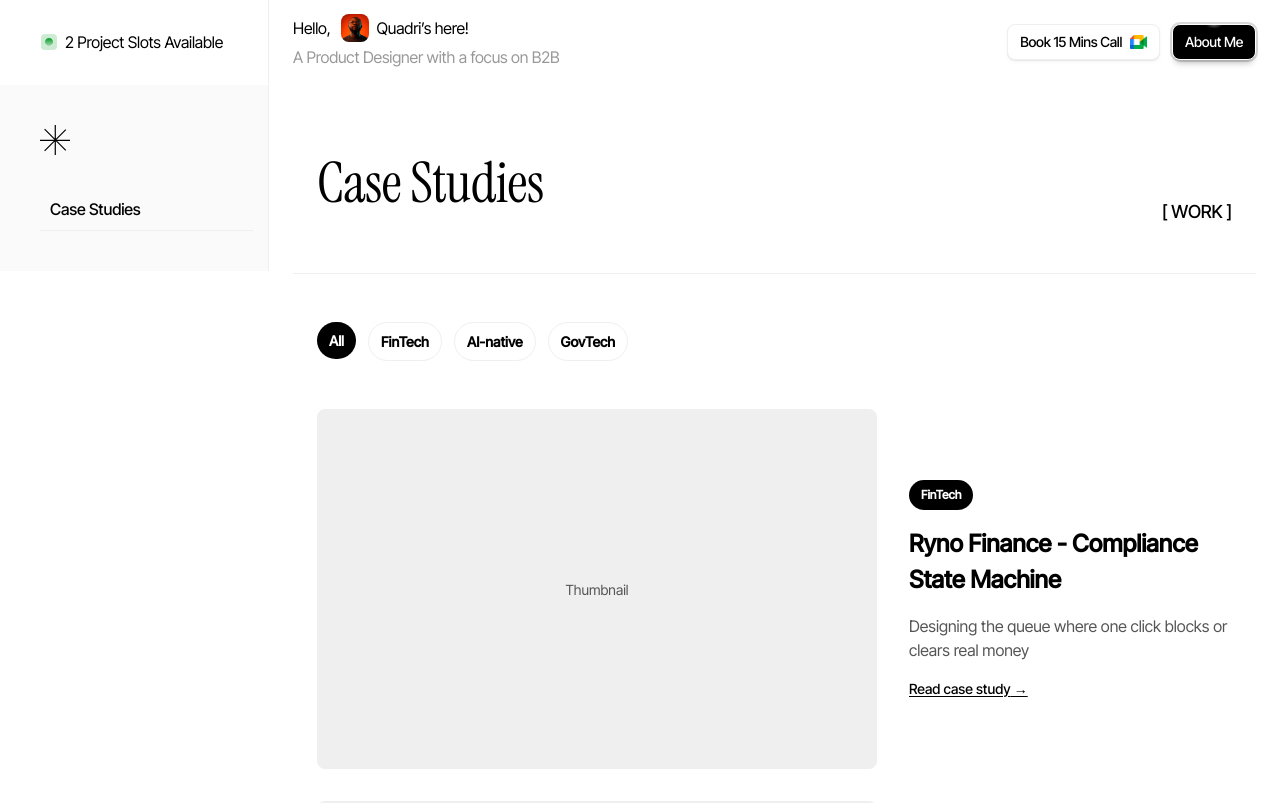
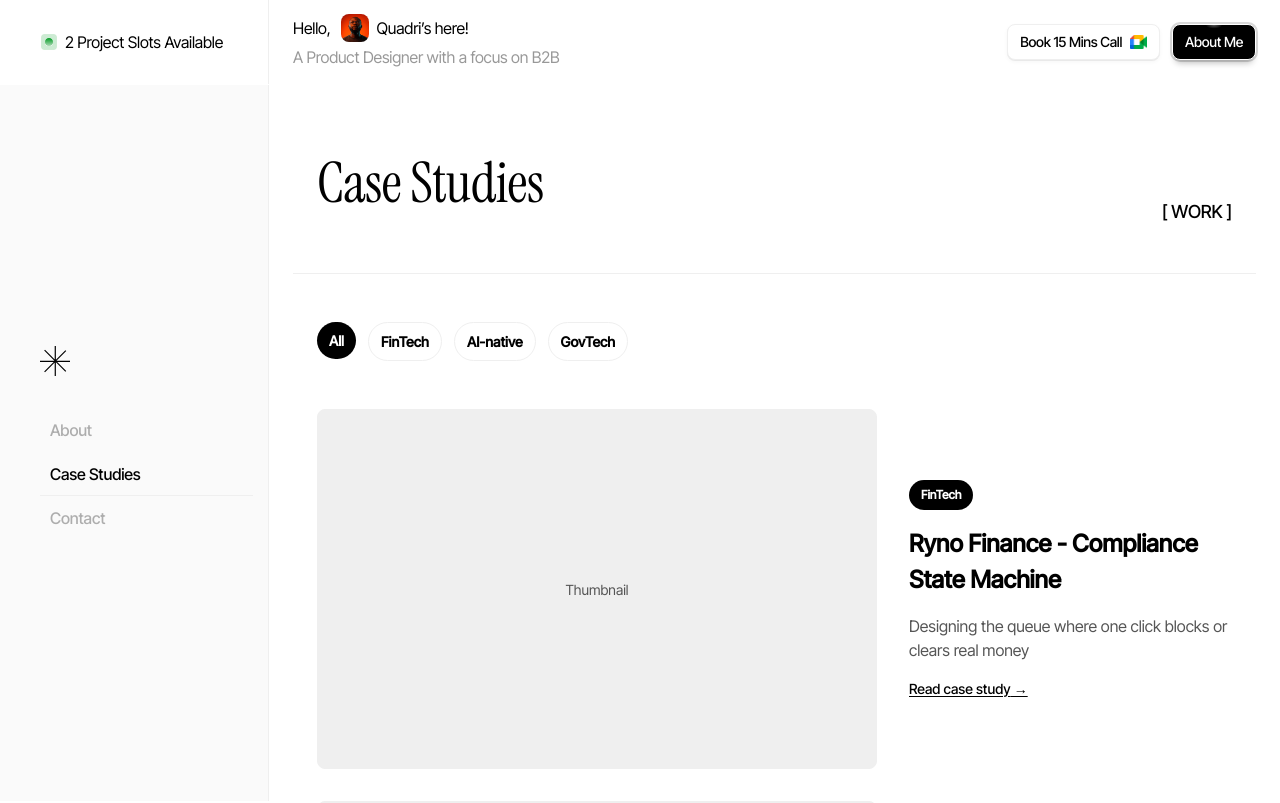
Before and after one commit to ismailquadri/UX_Portfolio, a Next.js app: page /case-studies in a window 1280 px wide. Shown: the top 803 px of the page. Built offline with nearby package versions, Linux system fonts and the light colour scheme.

Commit message:
feat: migrate Case Studies list page to shared sticky SiteSidebar

```diff
--- a/app/case-studies/page.tsx
+++ b/app/case-studies/page.tsx
@@ -3,14 +3,12 @@
 import { useState } from "react";
 import Navbar from "@/components/Navbar";
 import Footer from "@/components/Footer";
-import PageSidebar from "@/components/PageSidebar";
+import SiteSidebar from "@/components/SiteSidebar";
 import CaseStudyCard from "@/components/CaseStudyCard";
 import { CASE_STUDIES, type CaseStudy } from "@/lib/case-studies";
 
 const FILTERS = ["All", "FinTech", "AI-native", "GovTech"] as const;
 type Filter = (typeof FILTERS)[number];
-
-const SIDEBAR_LINKS = [{ label: "Case Studies", href: "#list" }];
 
 export default function CaseStudiesPage() {
   const [filter, setFilter] = useState<Filter>("All");
@@ -22,7 +20,7 @@
     <div className="flex min-h-screen w-full flex-col bg-paper">
       <Navbar />
       <main className="flex w-full flex-1">
-        <PageSidebar links={SIDEBAR_LINKS} />
+        <SiteSidebar />
         <div id="list" className="flex w-full flex-1 flex-col gap-12 px-6 py-14 md:px-6 md:py-14">
           <div className="flex items-end justify-between whitespace-nowrap px-6 text-ink">
             <h1 className="font-heading text-[32px] tracking-[-0.32px] md:text-[56px] md:tracking-[-0.56px]">
```
